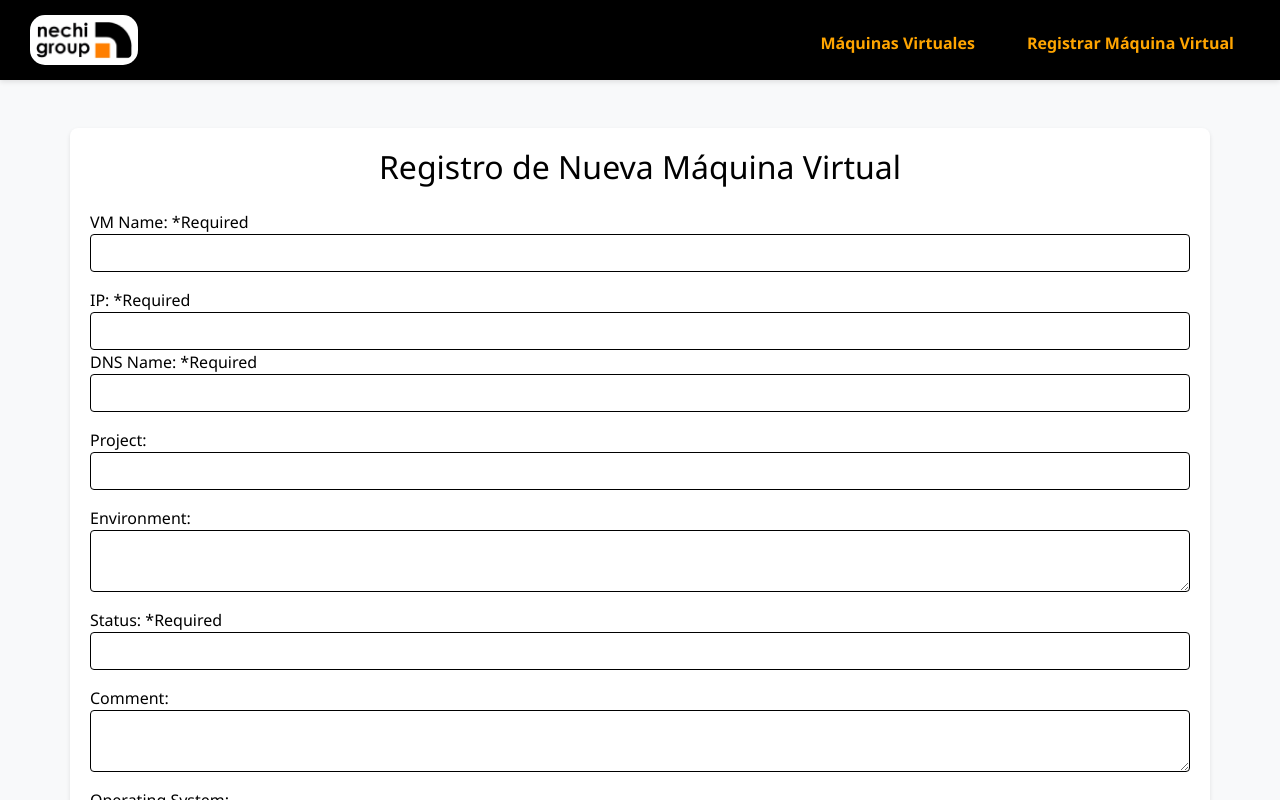
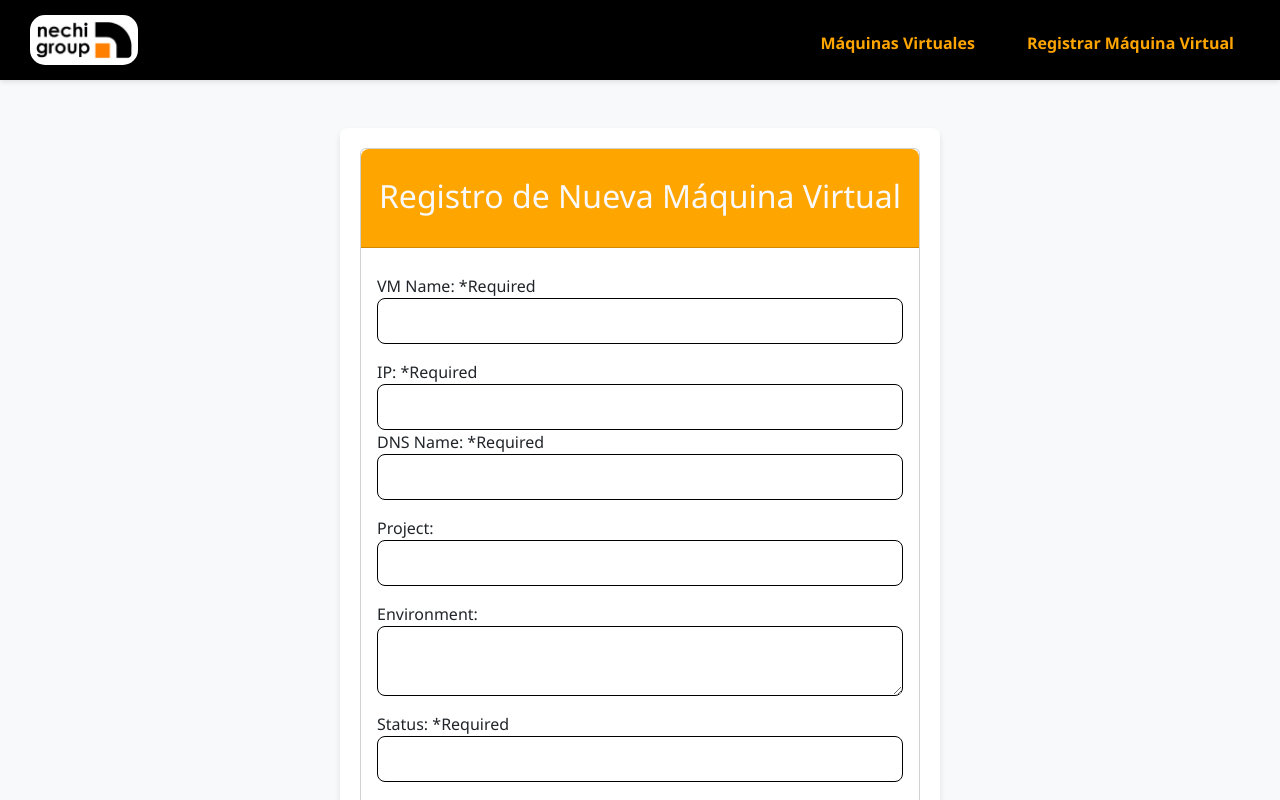
Before and after one commit to JonFdz/Virtual-Machine-Manager, an Angular app: page /vms/register in a window 1280 px wide. Shown: the top 800 px of the page. Built offline with nearby package versions, Linux system fonts and the light colour scheme.

Commit message:
Updated styles and removed unused fields

```diff
--- a/src/app/modules/vm/components/vm-register/vm-register.component.html
+++ b/src/app/modules/vm/components/vm-register/vm-register.component.html
@@ -1,9 +1,13 @@
 <div class="container mt-5">
-    <h2 class="text-center mb-4">
+	<div class="card">
+		<div class="card-header">
+    <h2 class="text-center mb-4 title">
         Registro de Nueva Máquina Virtual
     </h2>
+	</div>
 
-    <form [formGroup]="vmForm" (ngSubmit)="onSubmit()">
+	<div class="card-body">
+    <form [formGroup]="vmForm" (ngSubmit)="onSubmit()" class="needs-validation" novalidate>
         <div class="form-group mb-3">
             <label for="vmName">VM Name: *Required</label>
             <input
@@ -124,4 +128,5 @@
             Crear
         </button>
     </form>
+	</div>
 </div>
--- a/src/app/modules/vm/components/vm-register/vm-register.component.scss
+++ b/src/app/modules/vm/components/vm-register/vm-register.component.scss
@@ -2,23 +2,48 @@
 
 .container {
 	background-color: #fff;
-	padding: 20px;
+	padding: 20px 20px;
 	border-radius: 8px;
-	box-shadow: 0 2px 4px rgba(0, 0, 0, 0.1);
+	box-shadow: 0 4px 6px rgba(0, 0, 0, 0.1);
+	max-width: 600px;
+	margin: auto;
 }
 
-h2 {
-	color: $secondary-color;
+.card-header {
+	background-color: $primary-color;
+	color: #f9f9f9;
+	border-top-left-radius: 8px;
+	border-top-right-radius: 8px;
+	margin-bottom: 10px;
+	display: flex;
+	justify-content: center;
+	align-items: center;
+}
+
+.title {
+	padding-top: 20px;
+	flex-grow: 1;
+	text-align: center;
 }
 
 .form-control {
 	border: 1px solid $secondary-color;
-	border-radius: 4px;
+	border-radius: 8px;
+	padding: 10px 15px;
+	transition: border-color 0.3s ease-in-out;
+
+	&:focus {
+		border-color: lighten($primary-color, 10%);
+		box-shadow: 0 0 0 0.2rem rgba($primary-color, 0.25);
+	}
 }
 
 .btn-primary {
 	background-color: $primary-color;
 	border: none;
+	border-radius: 8px;
+	padding: 10px 20px;
+	transition: background-color 0.3s ease-in-out;
 
 	&:hover {
 		background-color: lighten($primary-color, 10%);
--- a/src/app/modules/vm/components/vm-register/vm-register.component.ts
+++ b/src/app/modules/vm/components/vm-register/vm-register.component.ts
@@ -32,8 +32,6 @@ export class VmRegisterComponent {
 			environment: [null],
 			status: [null, Validators.required],
 			comment: [null],
-			reservedUserName: [null],
-			reservedTo: [null],
 			operatingSystem: [null],
 			cpuCores: [null],
 			gpu: [null],
```
